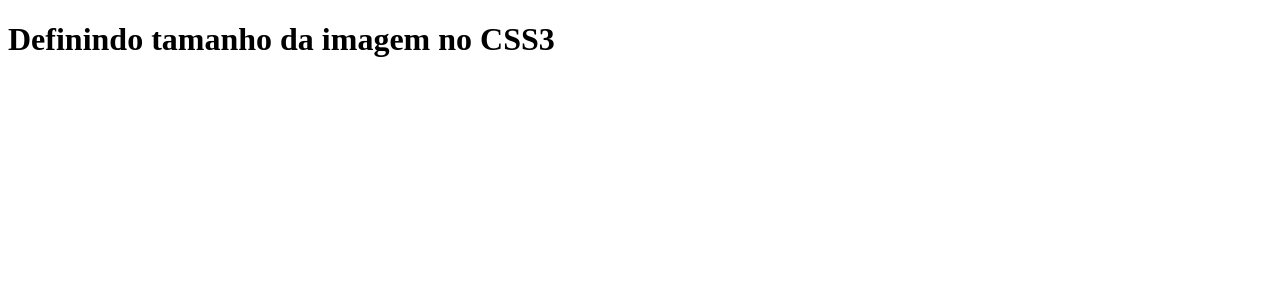
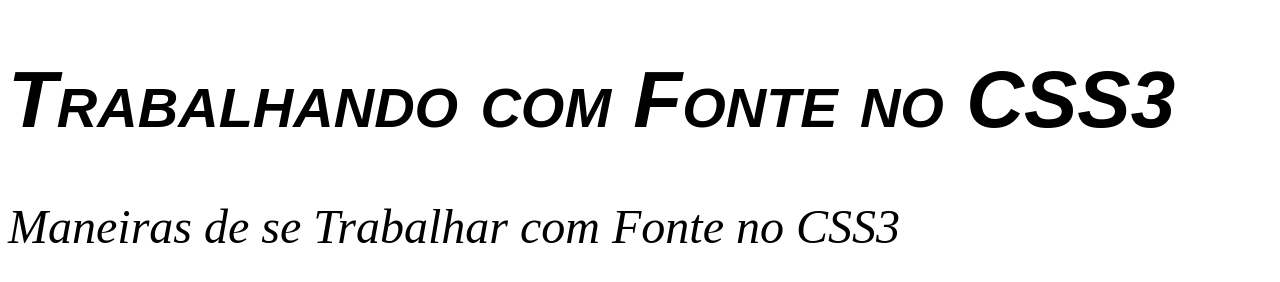
Before and after one commit to Aktuss12/HTML5-_CSS3, a plain HTML site: page index.html in a window 1280 px wide. Drawn offline with Linux system fonts and the light colour scheme.

Commit message:
Add files via upload
Trabalhando com fontes no CCS3

```diff
--- a/index.html
+++ b/index.html
@@ -3,12 +3,13 @@
 <head>
     <meta charset="UTF-8">
     <meta name="viewport" content="width=device-width, initial-scale=1.0">
-    <title>Aula 26</title>
-    <link rel="stylesheet" type="text/css" href="style.css">
+    <title>Aula27</title>
+    <link rel="stylesheet" type="text/css" href="styleFONT.css">
 </head>
 <body>
 
-    <h1>Definindo tamanho da imagem no CSS3</h1>
+    <h1>Trabalhando com Fonte no CSS3</h1>
+    <h2>Maneiras de se Trabalhar com Fonte no CSS3</h2>
 
 </body>
 </html>
--- /dev/null
+++ b/styleFONT.css
@@ -0,0 +1,3 @@
+h1 {font: oblique small-caps bold 5em arial, verdana, sans-serif;}
+
+h2 {font: italic normal 500 300% "Times New Roman", sans-serif;}
```
